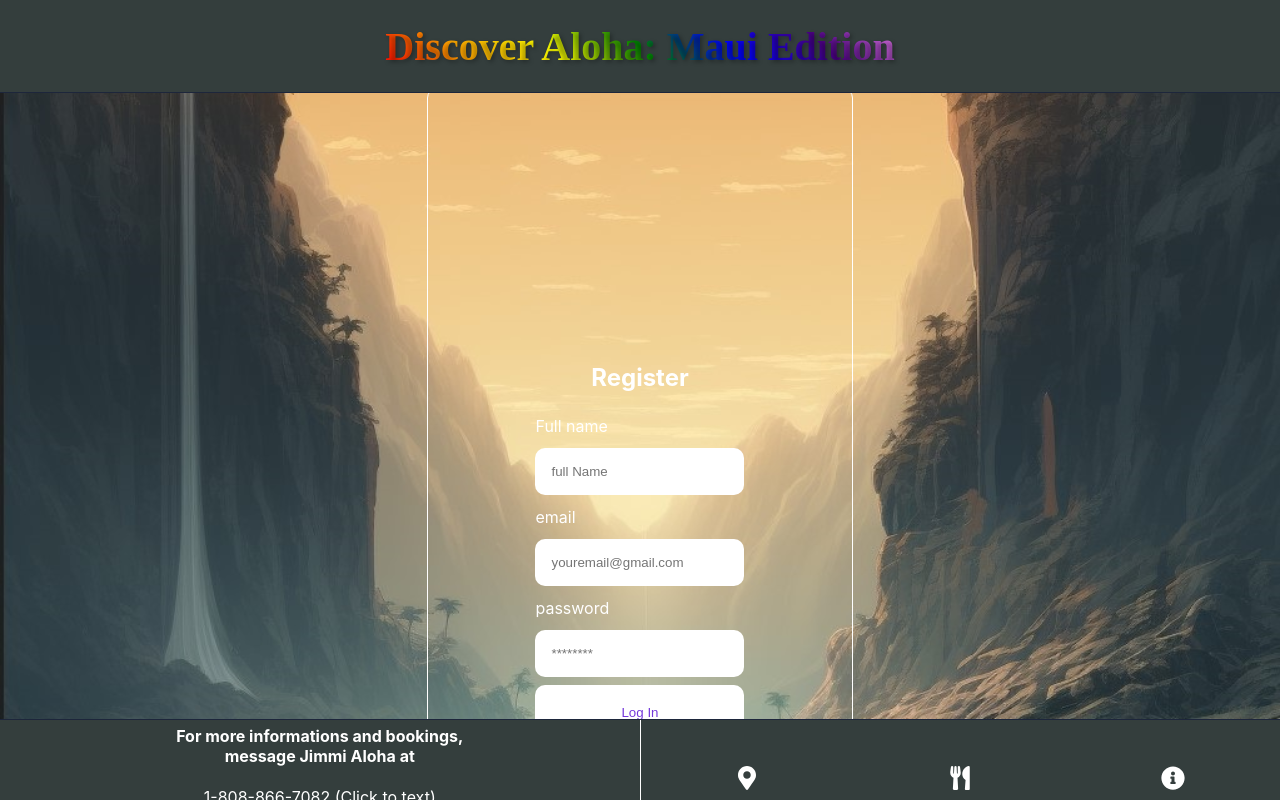
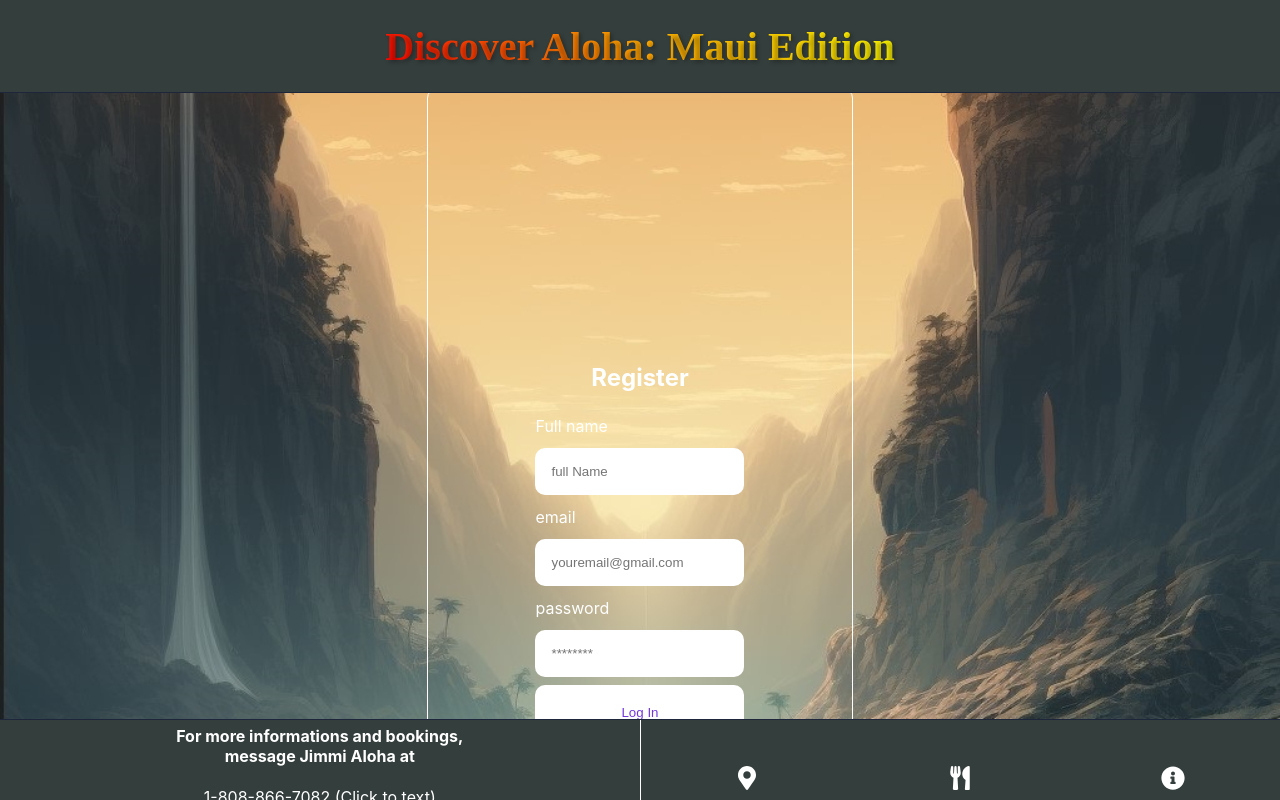
Before and after one commit to ryanhood10/MauiMap, a React (Create React App) app: page / in a window 1280 px wide. Shown: the top 800 px of the page. Built offline with nearby package versions, Linux system fonts and the light colour scheme.

Commit message:
changed header color

```diff
--- a/src/assets/Header.css
+++ b/src/assets/Header.css
@@ -15,7 +15,7 @@
     font-weight: bold;
     font-family: 'Pacifico', cursive;
     font-size: 2.5rem;
-    background: linear-gradient(45deg, #ff0000, #ffa500, #ffff00, #008000, #0000ff, #4b0082, #ee82ee);
+    background: linear-gradient(45deg, #ff0000, #ffa500, #ffff00, );
     background-clip: text;
     -webkit-background-clip: text;
     color: transparent;
@@ -26,7 +26,7 @@
     font-weight: bold;
     font-family: 'Pacifico', cursive;
     font-size: 2.5rem;
-    background: linear-gradient(45deg, #ff0000, #ffa500, #ffff00, #008000, #0000ff, #4b0082, #ee82ee);
+    background: linear-gradient(45deg, #ff0000, #ffa500, #ffff00);
     background-clip: text;
     -webkit-background-clip: text;
     color: transparent;
```
